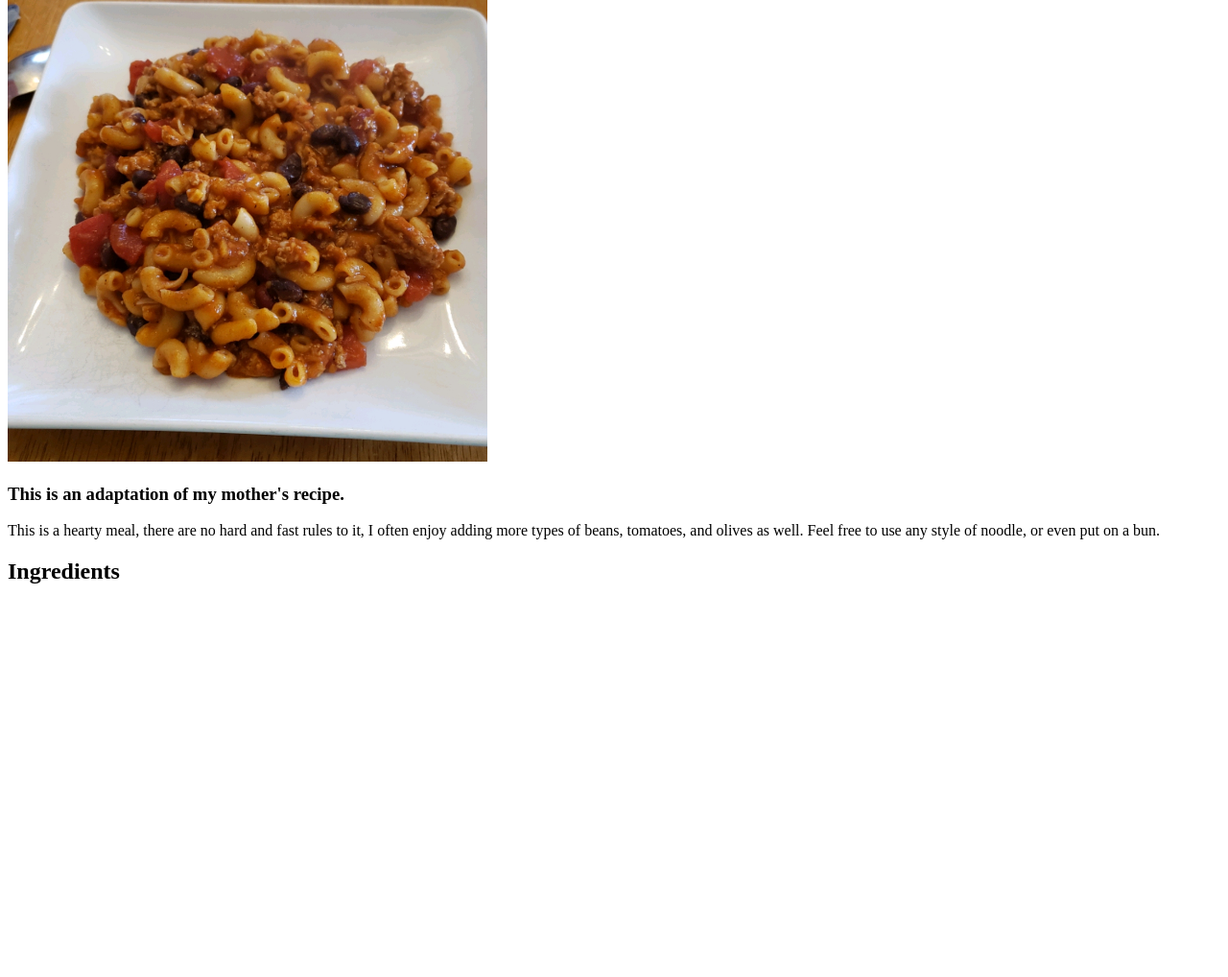
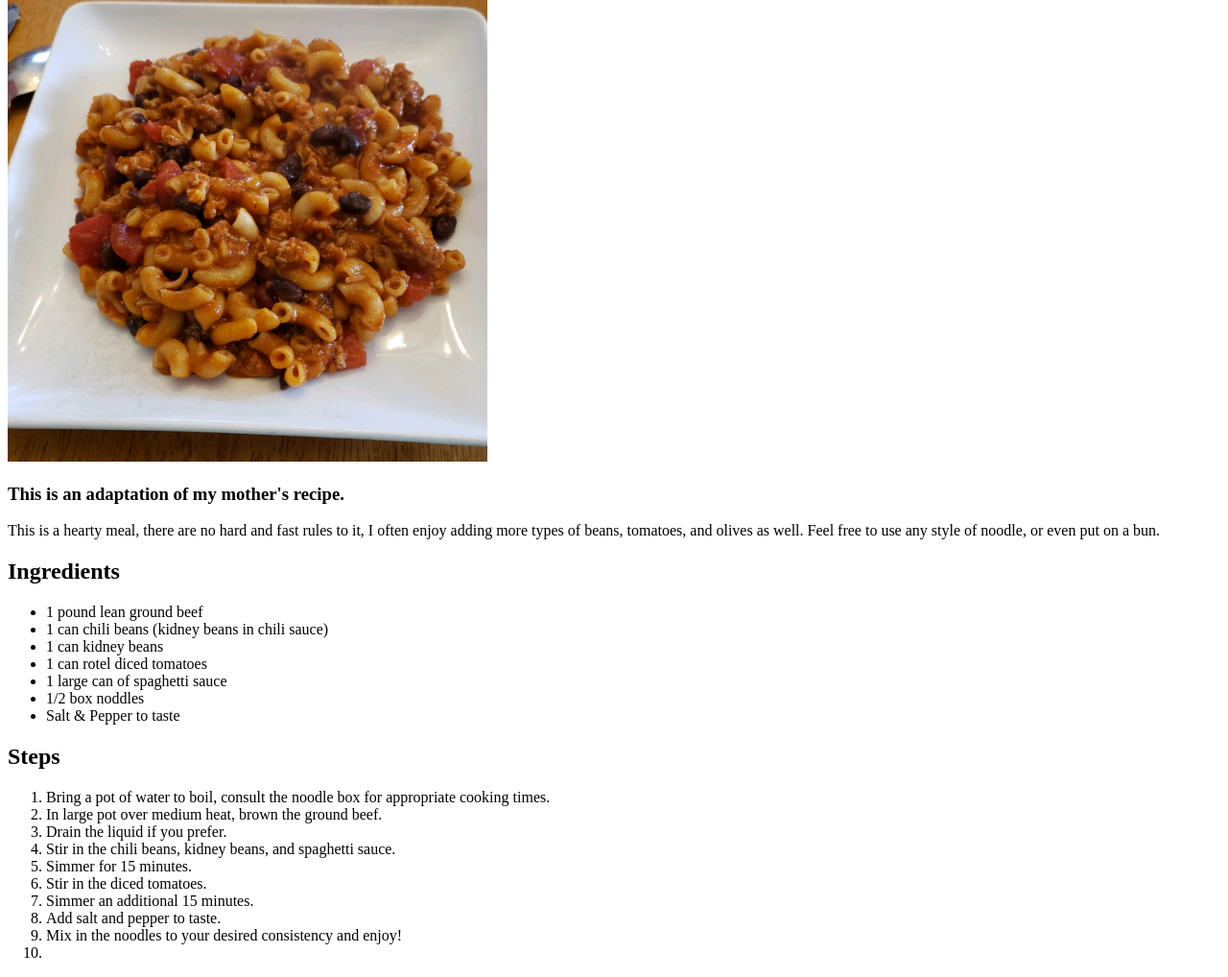
Before and after one commit to LaFoye-ST/odin-recipes, a plain HTML site: page recipes/chilimac.html in a window 1280 px wide. Shown: the part 99-1117 px from the top of the page at 96% size. Before the commit the page ends 800 px from the top, so only its background shows below. Drawn offline with Linux system fonts and the light colour scheme.

Commit message:
Add Steps to chillimac.html
My best attempt to add detailed steps for chilimac recipe.

```diff
--- a/recipes/chilimac.html
+++ b/recipes/chilimac.html
@@ -12,5 +12,27 @@
     <h3>This is an adaptation of my mother's recipe.</h3>
     <p>This is a hearty meal, there are no hard and fast rules to it, I often enjoy adding more types of beans, tomatoes, and olives as well. Feel free to use any style of noodle, or even put on a bun.</p>
     <h2>Ingredients</h2>
+    <ul>
+        <li>1 pound lean ground beef</li>
+        <li>1 can chili beans (kidney beans in chili sauce)</li>
+        <li>1 can kidney beans</li>
+        <li>1 can rotel diced tomatoes</li>
+        <li>1 large can of spaghetti sauce</li>
+        <li>1/2 box noddles</li>
+        <li>Salt & Pepper to taste</li>
+    </ul>
+    <h2>Steps</h2>
+    <ol>
+        <li>Bring a pot of water to boil, consult the noodle box for appropriate cooking times.</li>
+        <li>In large pot over medium heat, brown the ground beef.</li>
+        <li>Drain the liquid if you prefer.</li>
+        <li>Stir in the chili beans, kidney beans, and spaghetti sauce.</li>
+        <li>Simmer for 15 minutes.</li>
+        <li>Stir in the diced tomatoes.</li>
+        <li>Simmer an additional 15 minutes.</li>
+        <li>Add salt and pepper to taste.</li>
+        <li>Mix in the noodles to your desired consistency and enjoy!</li>
+        <li></li>
+    </ol>
 </body>
 </html>
```
